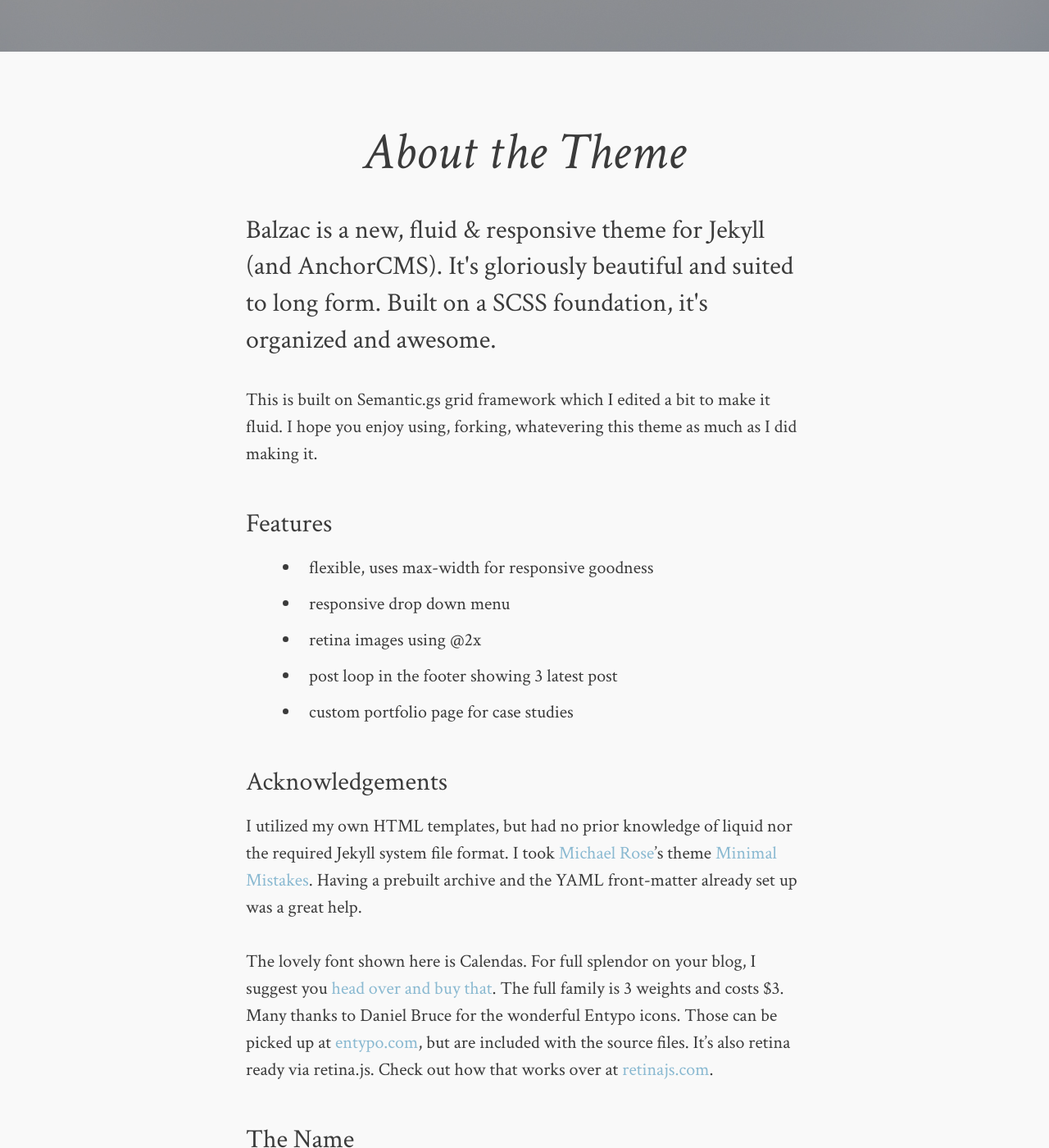
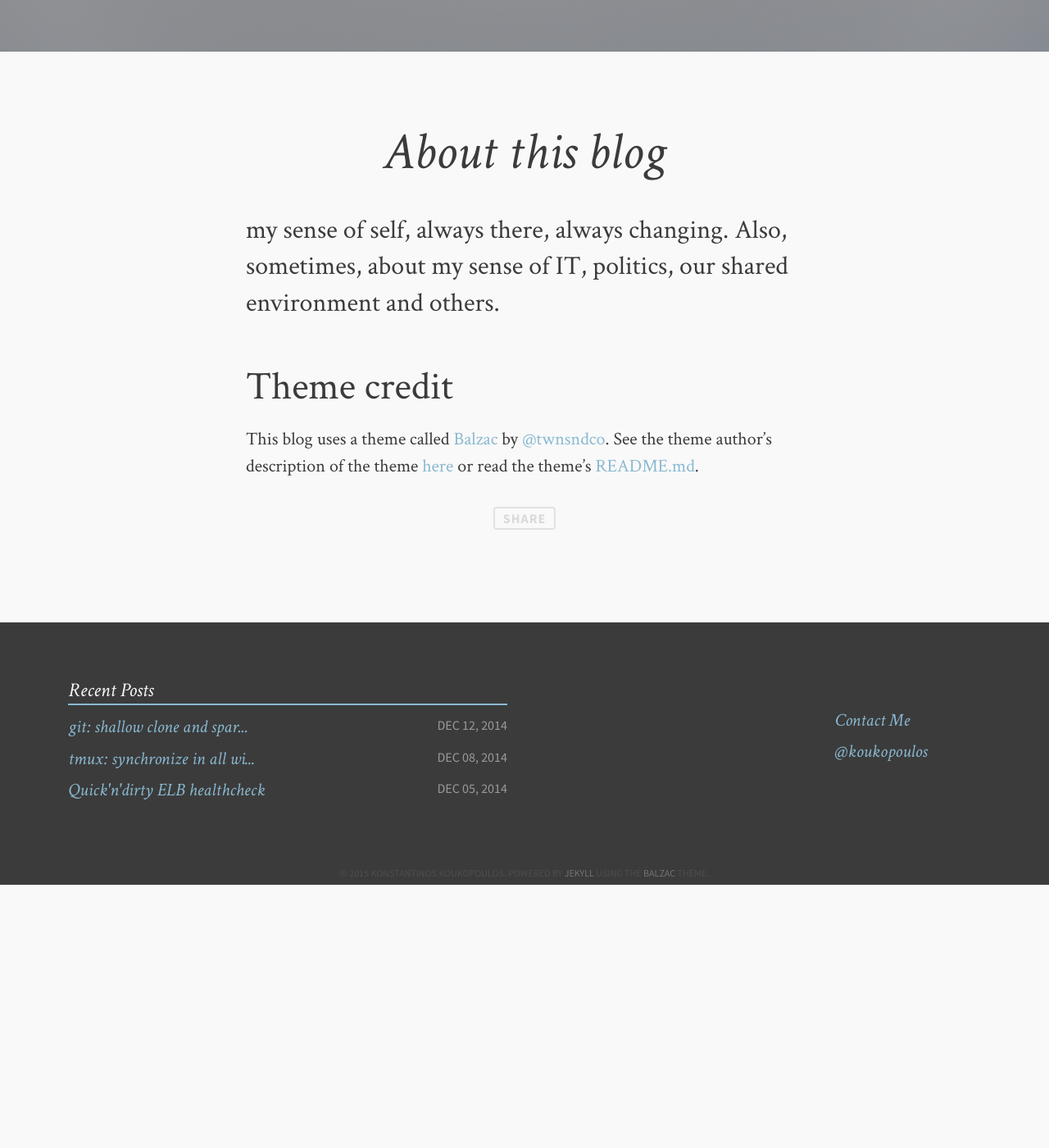
Before and after one commit to kouk/kouk.github.io, a Jekyll site: the page built from about.md, in a window 1280 px wide and 1400 px high, scrolled down 487 px. Shown: the whole window at 82% size. Built offline with Jekyll 4.4.1, drawn with Linux system fonts in a browser that asks for light colours; Markdown is read by kramdown in place of the engine named in the settings; comment, search, counter and statistics services are not loaded; after the commit the page ends 1566 px from its top, so only the background shows below that; some of the changed text lies outside the part shown.

Commit message:
remove theme stuff from about page, but link to theme homepage

```diff
--- a/about.md
+++ b/about.md
@@ -1,26 +1,14 @@
 ---
 layout: post
 permalink: /about/index.html
-title: About the Theme
-description: Balzac is a new, fluid & responsive theme for Jekyll (and AnchorCMS). It's gloriously beautiful and suited to long form. Built on a SCSS foundation, it's organized and awesome.
-tags: [about, Jekyll, theme, responsive]
+title: About this blog
+description: my sense of self, always there, always changing. Also, sometimes, about my sense of IT, politics, our shared environment and others.
+tags: [about, kouk]
 image:
   feature: soft-trees.jpg
 ---
 
-This is built on Semantic.gs grid framework which I edited a bit to make it fluid. I hope you enjoy using, forking, whatevering this theme as much as I did making it.
 
-### Features
-* flexible, uses max-width for responsive goodness
-* responsive drop down menu
-* retina images using @2x
-* post loop in the footer showing 3 latest post
-* custom portfolio page for case studies
+## Theme credit
 
-### Acknowledgements
-I utilized my own HTML templates, but had no prior knowledge of liquid nor the required Jekyll system file format. I took [Michael Rose](http://twitter.com/mmistakes)'s theme [Minimal Mistakes](http://mmistakes.github.io/minimal-mistakes/). Having a prebuilt archive and the YAML front-matter already set up was a great help.
-
- The lovely font shown here is Calendas. For full splendor on your blog, I suggest you [head over and buy that](http://calendasplus.com/). The full family is 3 weights and costs $3. Many thanks to Daniel Bruce for the wonderful Entypo icons. Those can be picked up at [entypo.com](http://entypo.com), but are included with the source files. It's also <b>retina ready</b> via retina.js. Check out how that works over at [retinajs.com](http://retinajs.com).
-
-### The Name
-Balzac was a famous writer, known for his beautiful prose. I read some Balzac in school, but mostly feel comfort in the name of my favorite coffee shop in Stratford, Ontario.
+This blog uses a theme called [Balzac](http://jekyllthemes.org/themes/balzac/) by [@twnsndco](https://twitter.com/twnsndco). See the theme author's description of the theme [here](http://jekyll.gtat.me/about/) or read the theme's [README.md](https://github.com/kouk/kouk.github.io/blob/master/README.md).
```
